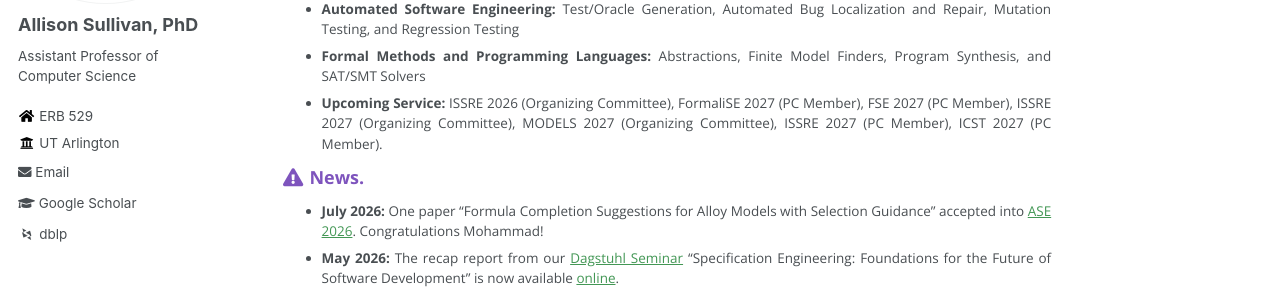
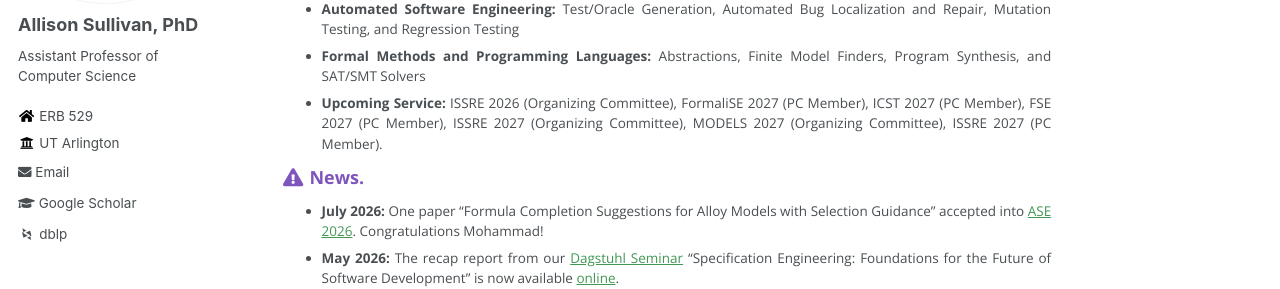
Before and after one commit to Allisonius/allisonius.github.io, a Jekyll site: the page built from _pages/about.md, in a window 1280 px wide and 900 px high, scrolled down 411 px. Shown: the part 166-455 px from the top of the window. Built offline with Jekyll 4.4.1, drawn with Linux system fonts in a browser that asks for light colours; some web fonts are replaced.

```diff
--- a/_pages/about.md
+++ b/_pages/about.md
@@ -22,7 +22,7 @@ I was a speaker at [NSF's CISE Career Workshop 2024](https://www.cnsr.ictas.vt.e
 My main goal is to improve software reliability by focusing on:
   * **Automated Software Engineering:** Test/Oracle Generation, Automated Bug Localization and Repair, Mutation Testing, and Regression Testing
   * **Formal Methods and Programming Languages:** Abstractions, Finite Model Finders, Program Synthesis, and SAT/SMT Solvers
- * **Upcoming Service:** ISSRE 2026 (Organizing Committee), FormaliSE 2027 (PC Member), FSE 2027 (PC Member), ISSRE 2027 (Organizing Committee), MODELS 2027 (Organizing Committee), ISSRE 2027 (PC Member), ICST 2027 (PC Member).
+ * **Upcoming Service:** ISSRE 2026 (Organizing Committee), FormaliSE 2027 (PC Member), ICST 2027 (PC Member), FSE 2027 (PC Member), ISSRE 2027 (Organizing Committee), MODELS 2027 (Organizing Committee), ISSRE 2027 (PC Member).
 
 
 ### <i class="fa fa-fw fa-exclamation-triangle" aria-hidden="true"></i> News.
```
